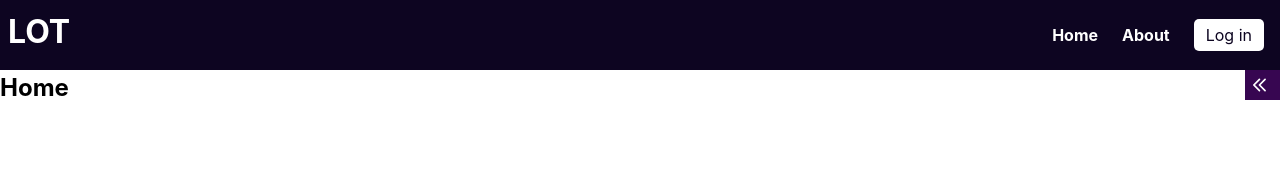
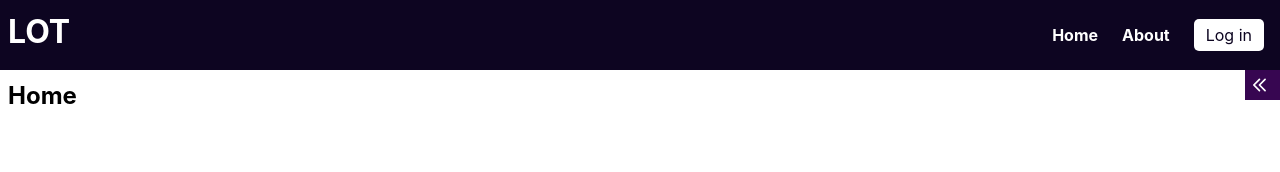
Before and after one commit to Guanart/SIP-2024-grupo-1, a React (Vite) app in the folder frontend/: page / in a window 1280 px wide. Shown: the top 172 px of the page. Built offline with nearby package versions, Linux system fonts and the light colour scheme.

Commit message:
agrega estilos base al layout

```diff
--- /dev/null
+++ b/frontend/src/layouts/PageLayout.css
@@ -0,0 +1,3 @@
+main {
+	padding: 8px;
+}
--- a/frontend/src/layouts/PageLayout.tsx
+++ b/frontend/src/layouts/PageLayout.tsx
@@ -1,6 +1,7 @@
 import { FunctionComponent, useEffect } from 'react';
 import { Header, Menu } from './components/';
 import { useLocation } from 'react-router-dom';
+import './PageLayout.css';
 
 type PageLayoutProps = {
 	children: React.ReactNode;
```
